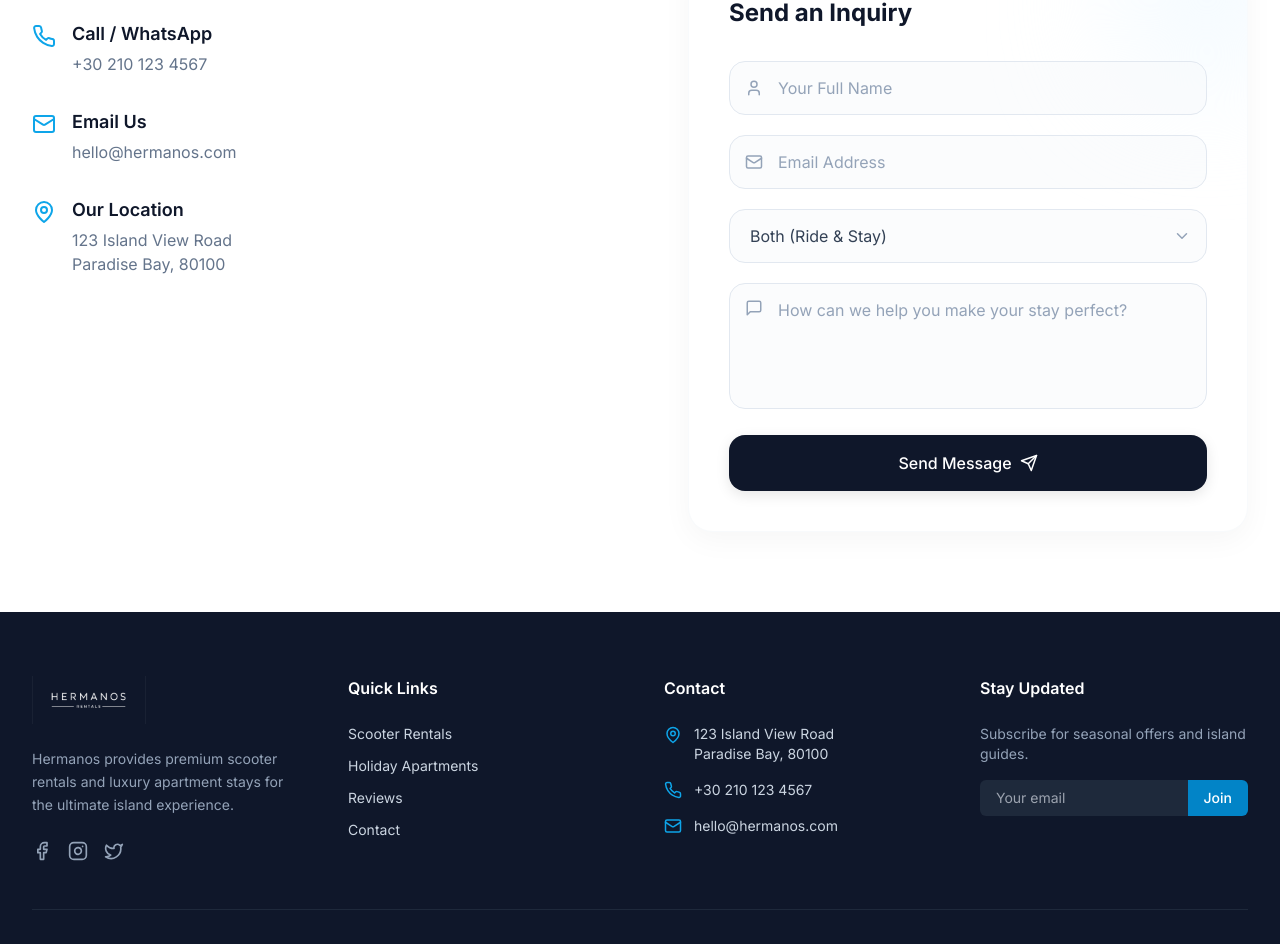
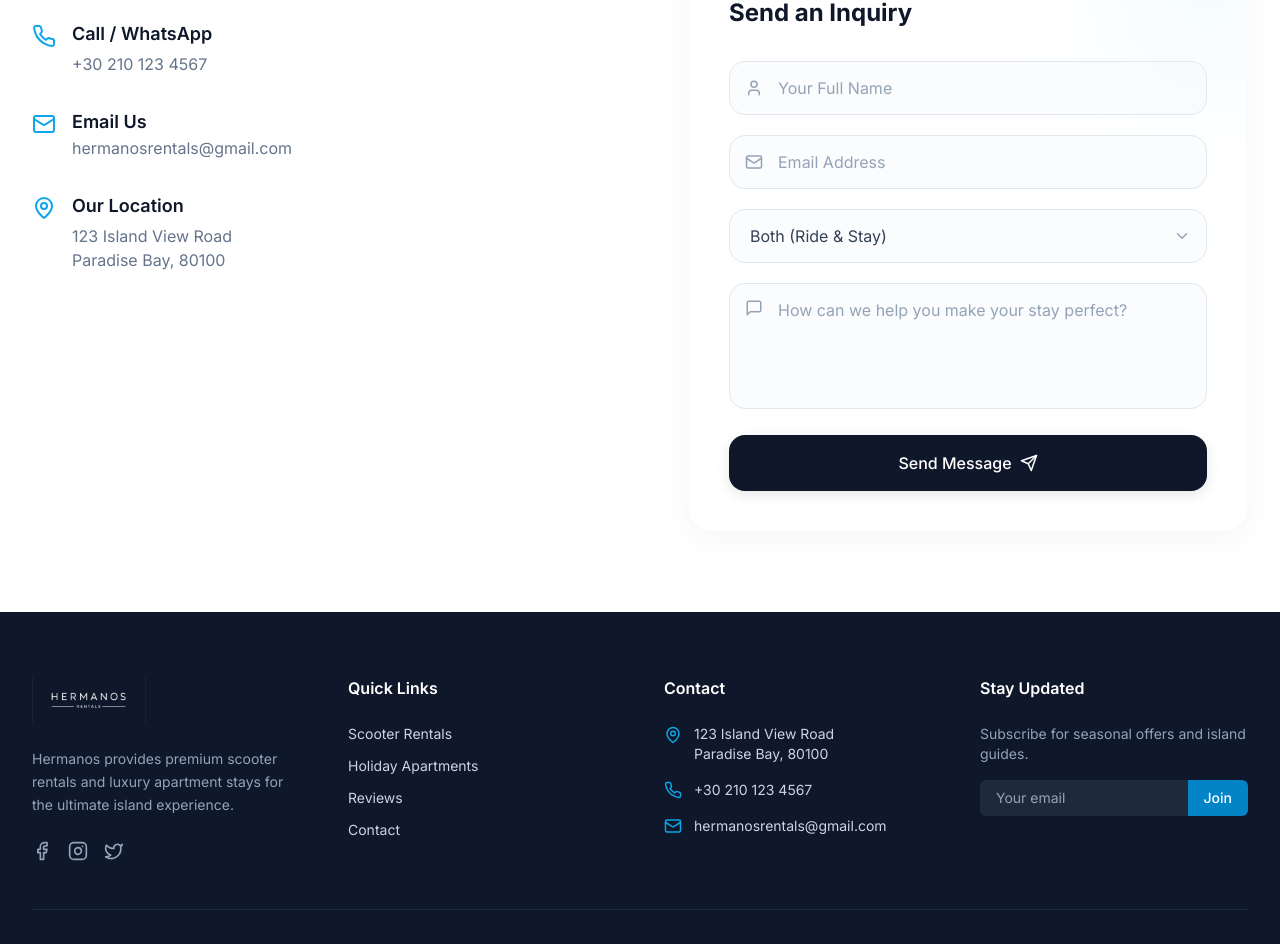
Before and after one commit to kostastsikalas/hermanosrentals, a React (Vite) app: page / in a window 1280 px wide. Shown: the part 2720-3664 px from the top of the page. Built offline with nearby package versions, Linux system fonts and the light colour scheme; no server answers.

Commit message:
Update email to hermanosrentals@gmail.com

```diff
--- a/src/components/common/Footer.jsx
+++ b/src/components/common/Footer.jsx
@@ -47,7 +47,7 @@ const Footer = () => {
               </li>
               <li className="flex items-center space-x-3">
                 <Mail size={18} className="text-cyan-500 flex-shrink-0" />
-                <span>hello@hermanos.com</span>
+                <a href="mailto:hermanosrentals@gmail.com" className="hover:text-white transition-colors">hermanosrentals@gmail.com</a>
               </li>
             </ul>
           </div>
--- a/src/components/home/ContactSection.jsx
+++ b/src/components/home/ContactSection.jsx
@@ -73,7 +73,7 @@ const ContactSection = () => {
                 </div>
                 <div>
                   <h4 className="font-semibold text-slate-900 text-lg">{t('contact.email')}</h4>
-                  <p className="text-slate-500 mt-1">hello@hermanos.com</p>
+                  <a href="mailto:hermanosrentals@gmail.com" className="text-slate-500 mt-1 hover:text-cyan-500 transition-colors">hermanosrentals@gmail.com</a>
                 </div>
               </div>
 
```
